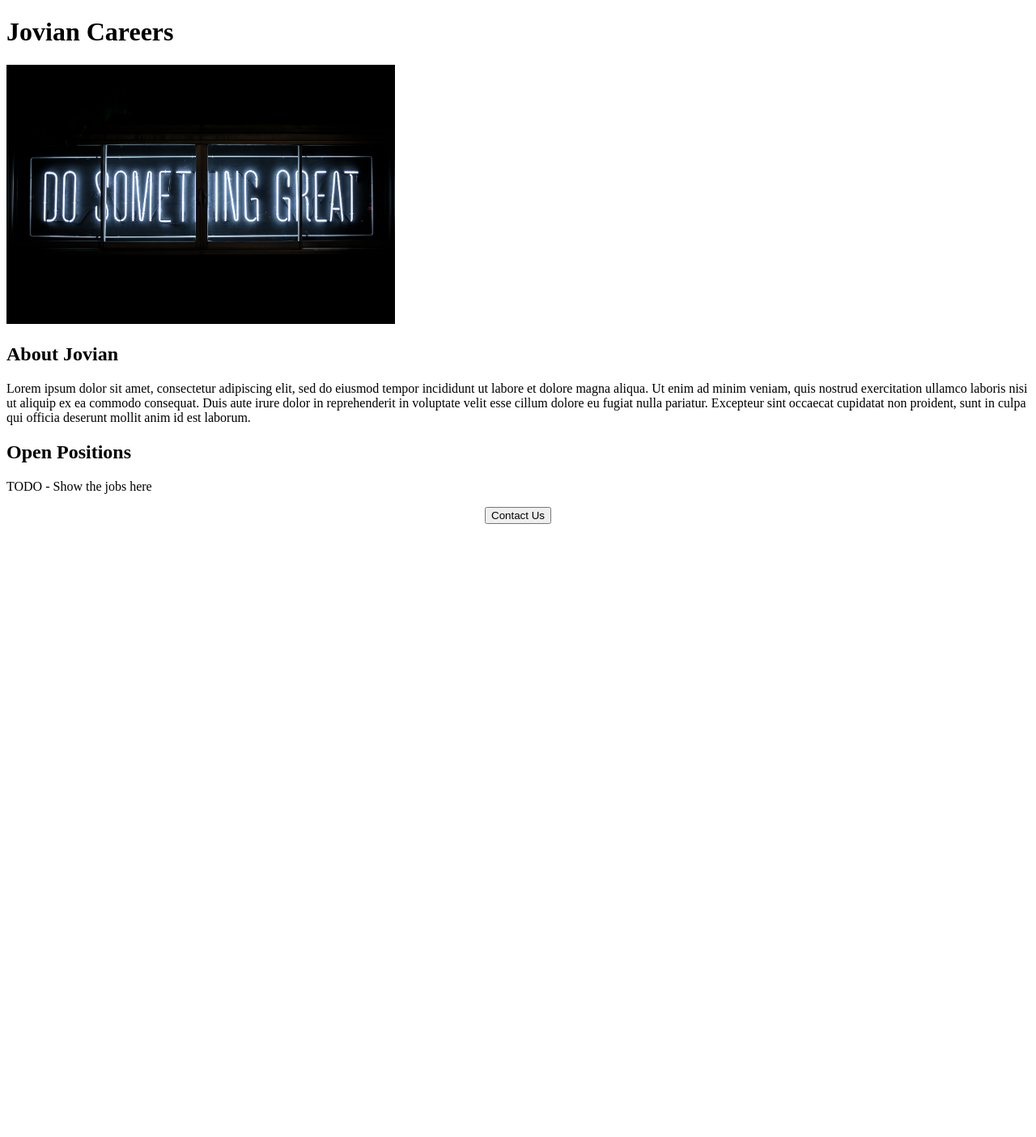
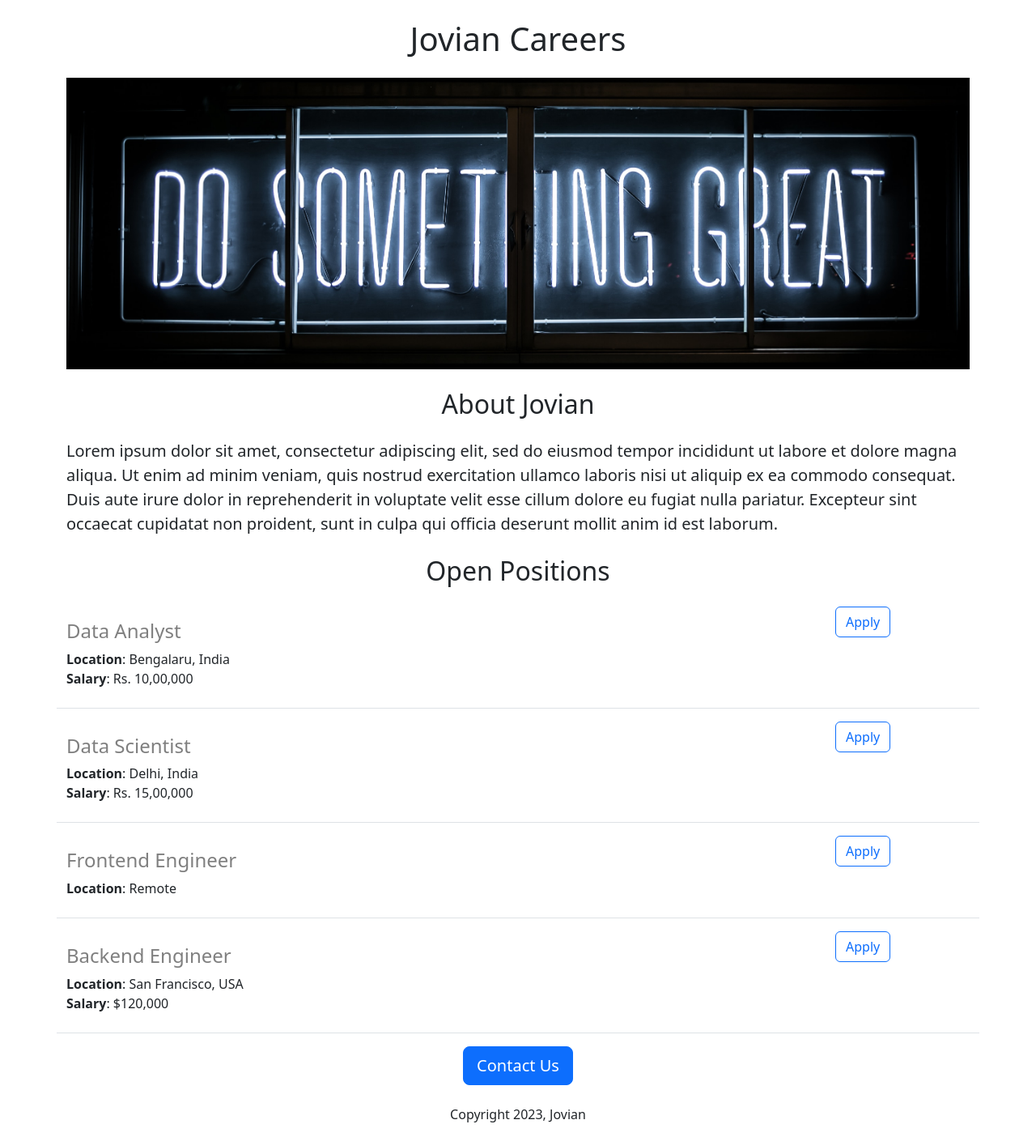
Before and after one commit to sboschetto/jovian-careers-website-v2, a Flask app: page / in a window 1280 px wide. Shown: the whole page at 81% size. Before the commit the page ends 647 px from the top, so only its background shows below. Run offline with Flask 3, Linux system fonts and the light colour scheme.

Commit message:
Add dynamic data & API route

```diff
--- a/app.py
+++ b/app.py
@@ -1,10 +1,40 @@
-from flask import Flask, render_template
+from flask import Flask, render_template, jsonify
 
 app = Flask(__name__)
 
+JOBS = [
+  {
+    'id': 1,
+    'title' : "Data Analyst",
+    'location' : "Bengalaru, India",
+    'salary' : "Rs. 10,00,000"
+  },
+  {
+    'id': 2,
+    'title' : "Data Scientist",
+    'location' : "Delhi, India",
+    'salary' : "Rs. 15,00,000"
+  },
+  {
+    'id': 3,
+    'title' : "Frontend Engineer",
+    'location' : "Remote ",
+  },
+  {
+    'id': 4,
+    'title' : "Backend Engineer",
+    'location' : "San Francisco, USA",
+    'salary' : "$120,000"
+  },
+]
+
 @app.route("/")
 def hello_world():
-  return render_template('home.html')
+  return render_template('home.html', jobs=JOBS, company_name='Jovian')
+
+@app.route("/api/jobs")
+def list_jobs():
+  return jsonify(JOBS)
 
 if __name__ == "__main__":
   app.run(host='0.0.0.0', debug=True)
--- a/templates/home.html
+++ b/templates/home.html
@@ -5,15 +5,25 @@
   <meta charset="UTF-8">
   <meta http-equiv="X-UA-Compatible" content="IE=edge">
   <meta name="viewport" content="width=device-width, initial-scale=1.0">
-  <title>Jovian Careers</title>
+  <title>{{company_name}} Careers</title>
+  <link href="https://cdn.jsdelivr.net/npm/bootstrap@5.3.0-alpha3/dist/css/bootstrap.min.css" rel="stylesheet"
+        integrity="sha384-KK94CHFLLe+nY2dmCWGMq91rCGa5gtU4mk92HdvYe+M/SXH301p5ILy+dN9+nJOZ" crossorigin="anonymous">
+  <style>
+    #banner {
+      height: 360px;
+      width: 100%;
+      object-fit: cover;
+    }
+
+  </style>
 </head>
 
 <body>
-  <div id="container">
-    <h1> Jovian Careers</h1>
-    <img id="banner" src="../static/banner.jpg" alt="banner" height="320">
-    <h2>About Jovian</h2>
-    <p>
+  <div class="container">
+    <h1 class="text-center mt-4 mb-4"> Jovian Careers</h1>
+    <img id="banner" class="img-fluid" src="../static/banner.jpg" alt="banner">
+    <h2 class="text-center mt-4 mb-4">About Jovian</h2>
+    <p class="lead">
       Lorem ipsum dolor sit amet, consectetur adipiscing elit, sed do eiusmod tempor incididunt ut labore et dolore
       magna
       aliqua. Ut enim ad minim veniam, quis nostrud exercitation ullamco laboris nisi ut aliquip ex ea commodo
@@ -21,10 +31,15 @@
       Duis aute irure dolor in reprehenderit in voluptate velit esse cillum dolore eu fugiat nulla pariatur. Excepteur
       sint occaecat cupidatat non proident, sunt in culpa qui officia deserunt mollit anim id est laborum.
     </p>
-    <h2>Open Positions</h2>
-    <p>TODO - Show the jobs here</p>
-    <div style="text-align: center;">
-      <button>Contact Us</button>
+    <h2 class="text-center mt-4 mb-4">Open Positions</h2>
+    <div>
+      {% for job in jobs %}
+      {% include 'jobitem.html' %}
+      {% endfor %}
+    </div>
+    <div class="text-center">
+      <button class="btn btn-primary btn-lg">Contact Us</button>
+      <p class="mt-4">Copyright 2023, Jovian</p>
     </div>
   </div>
 </body>
--- /dev/null
+++ b/templates/jobitem.html
@@ -0,0 +1,12 @@
+<div class="border-bottom row pb-4" style="margin-bottom: 16px; padding-bottom: 8px">
+  <div class="col-10">
+    <h4 class="text-black-50 mt-3">{{job['title']}}</h4>
+    <div><b>Location</b>: {{job['location']}}</div>
+    {% if 'salary' in job %}
+    <div><b>Salary</b>: {{job['salary']}}</div>
+    {% endif%}
+  </div>
+  <div class="col-2">
+    <button type="button" class="btn btn-outline-primary">Apply</button>
+  </div>
+</div>
```
Also changed, not shown: README.md.
